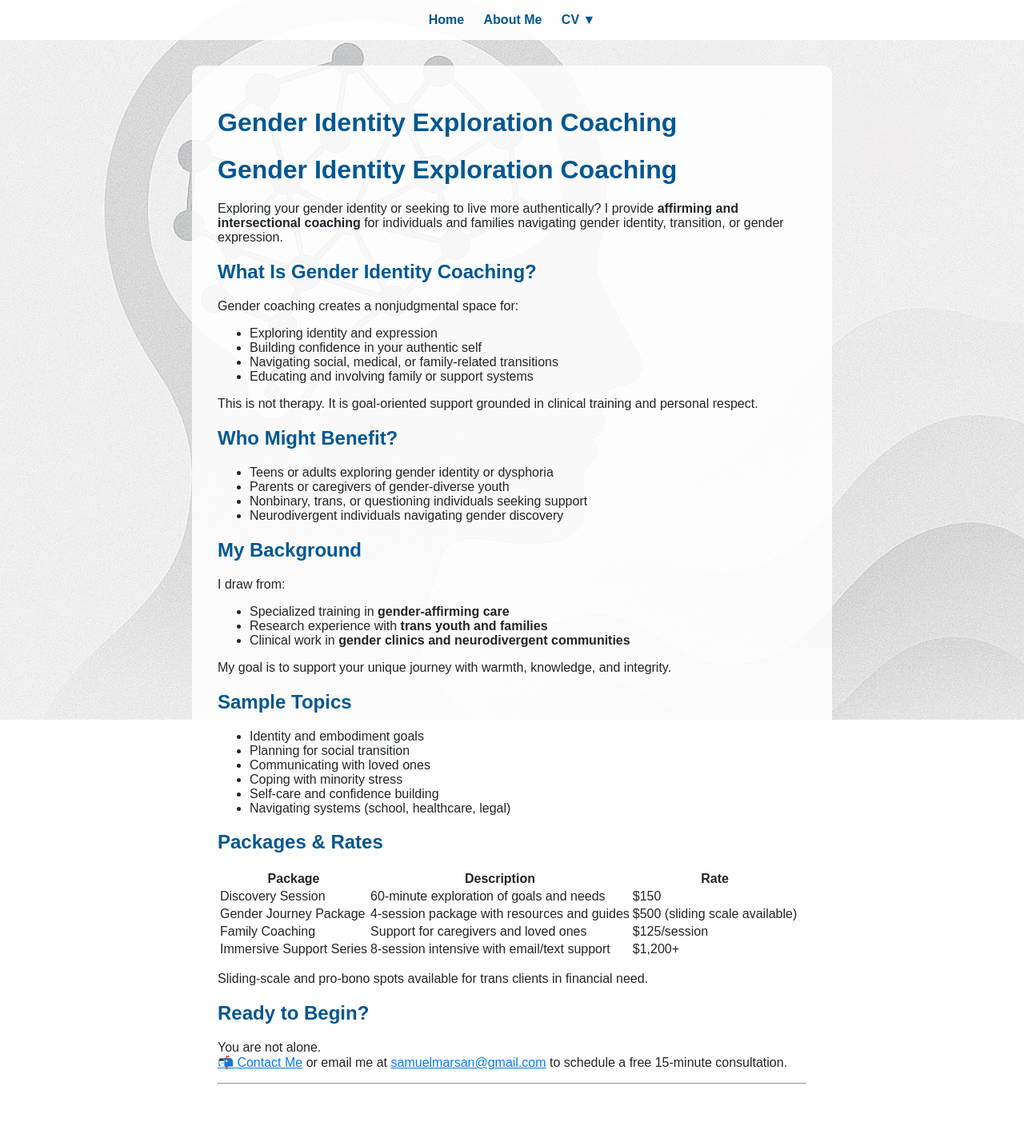
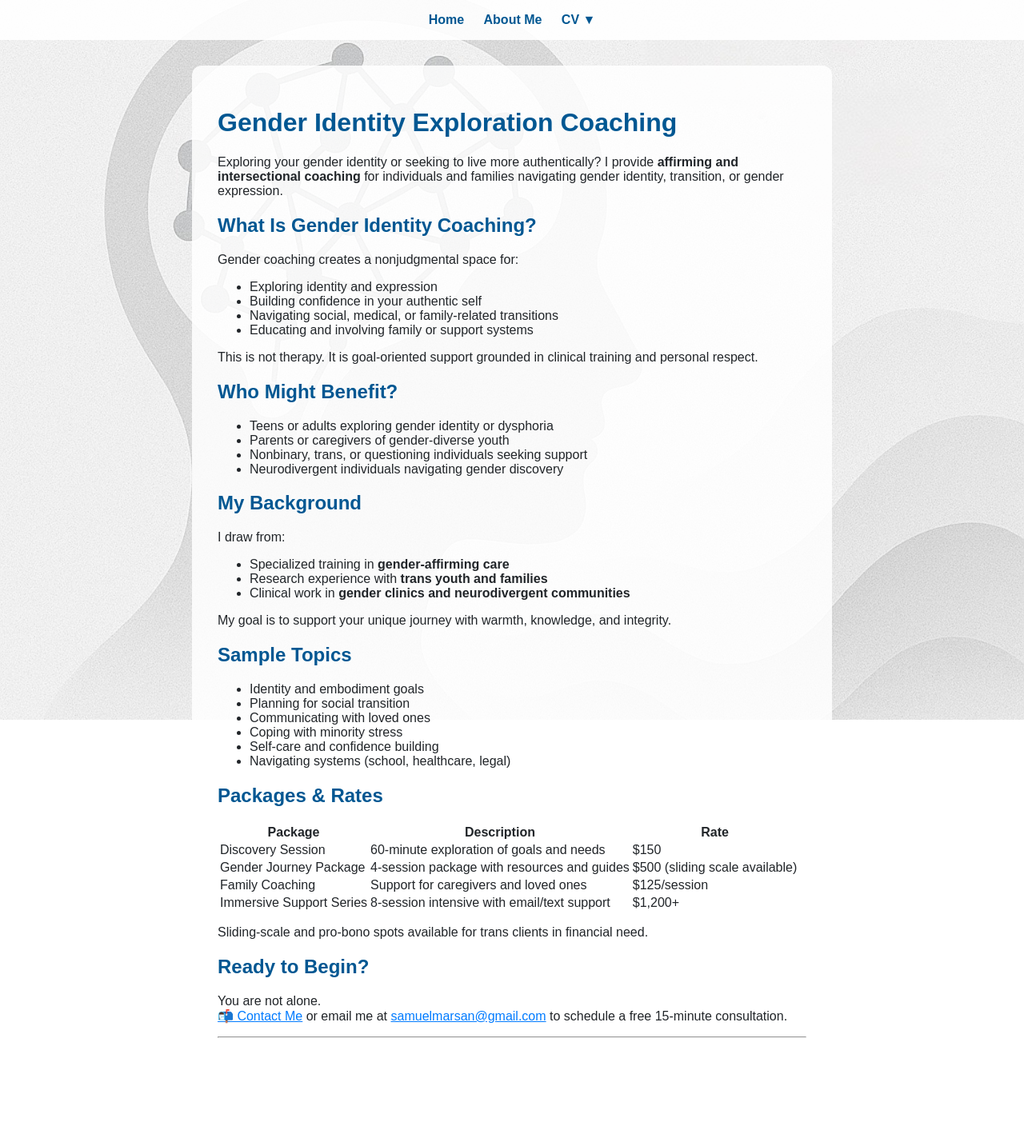
Before and after one commit to sm459-hub/samuelmarsan.github.io, a Jekyll site: the page built from gender-coaching.md, in a window 1280 px wide. Shown: the whole page at 80% size. Built offline with Jekyll 4.4.1, drawn with Linux system fonts in a browser that asks for light colours; after the commit the page ends 1370 px from its top, so only the background shows below that.

Commit message:
Update gender-coaching.md

```diff
--- a/gender-coaching.md
+++ b/gender-coaching.md
@@ -3,8 +3,6 @@ layout: default
 title: Gender Identity Exploration Coaching
 permalink: /gender-coaching/
 ---
-
-# Gender Identity Exploration Coaching
 
 Exploring your gender identity or seeking to live more authentically? I provide **affirming and intersectional coaching** for individuals and families navigating gender identity, transition, or gender expression.
 
```
